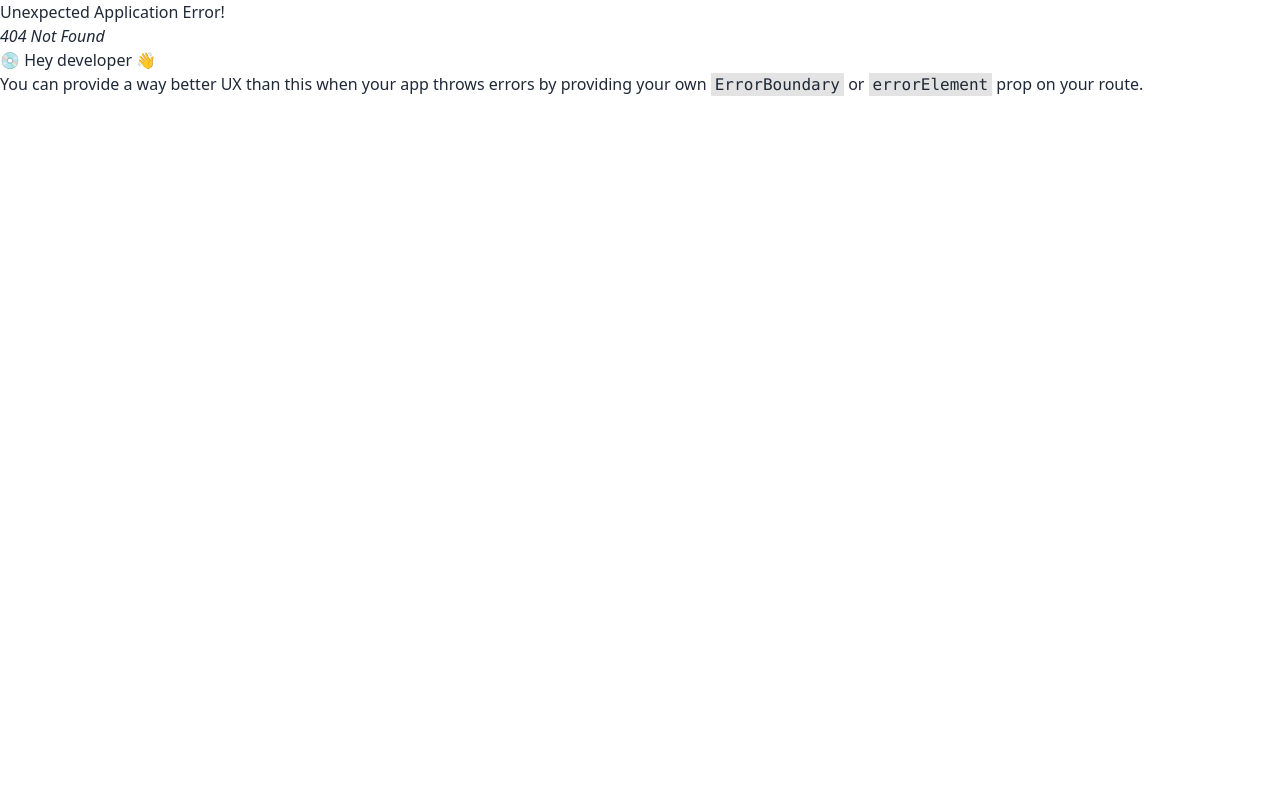
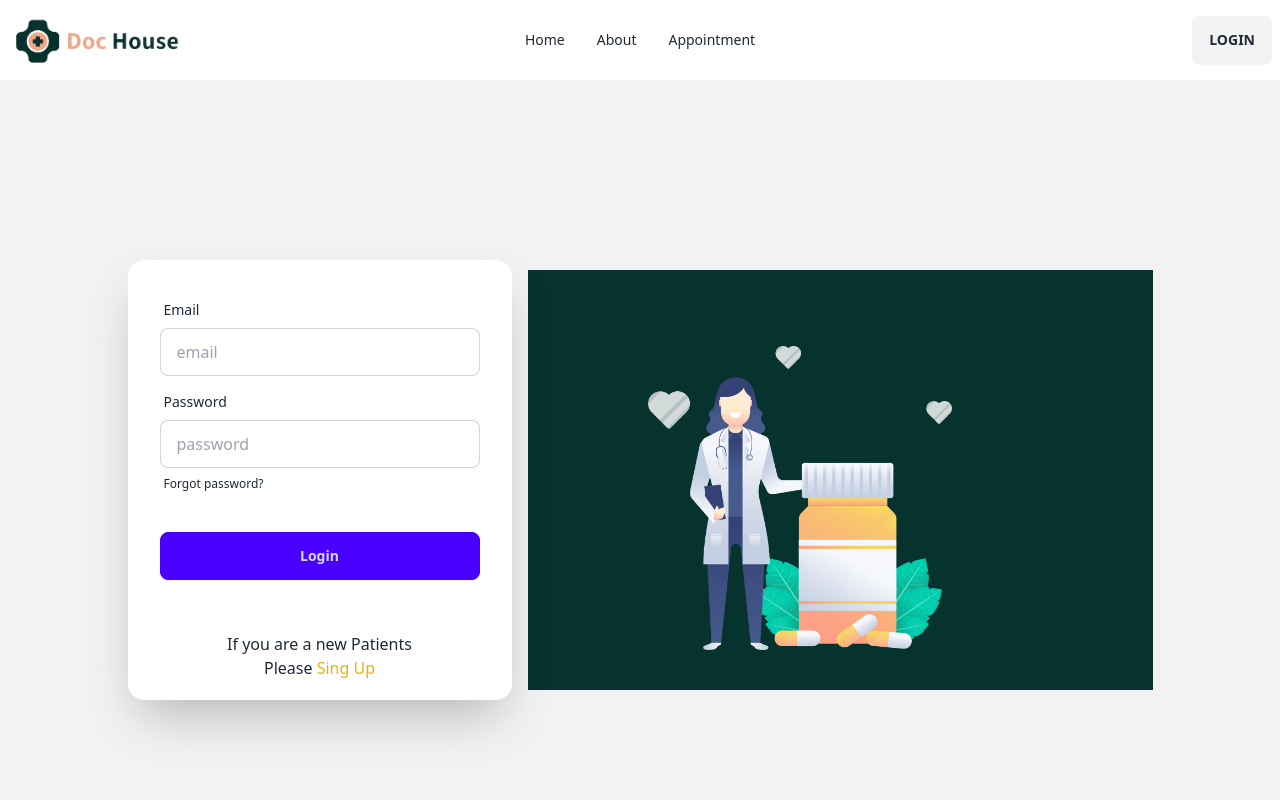
Before and after one commit to tawhid3482/Doc-Hourse, a React (Vite) app: page /singUp in a window 1280 px wide. Before the commit this address had no page. Shown: the top 800 px of the page. Built offline with nearby package versions, Linux system fonts and the light colour scheme.

Commit message:
signup working

```diff
--- a/src/Login/Login.jsx
+++ b/src/Login/Login.jsx
@@ -1,6 +1,8 @@
 // import { useForm, SubmitHandler } from "react-hook-form"
 import back from '../assets/login/back.png'
 import login from '../assets/login/login.png'
+import { Link } from "react-router-dom";
+
 const Login = () => {
   // const {
   //     register,
@@ -52,6 +54,12 @@ const Login = () => {
                 <button className="btn btn-primary">Login</button>
               </div>
             </form>
+            <div className="text-center p-5">
+                <p>If you are a new Patients <br />
+                Please <Link to='/singUp'> <span className='text-yellow-500 '>Sing Up</span></Link>
+                 </p>
+            </div>
+
           </div>
         </div>
       </div>
--- a/src/Routes/Routes.jsx
+++ b/src/Routes/Routes.jsx
@@ -2,6 +2,7 @@ import { createBrowserRouter } from "react-router-dom";
 import MainlayOut from "../LayOut/MainlayOut";
 import Home from "../Home/Home";
 import Login from "../Login/Login";
+import SignUp from "../SignUp/SignUp";
 
 const Routes = createBrowserRouter([
   {
@@ -16,6 +17,10 @@ const Routes = createBrowserRouter([
         path: "/login",
         element: <Login></Login>
       },
+      {
+        path:'/singUp',
+        element:<SignUp></SignUp>
+      }
     ],
   },
 ]);
--- a/src/SignUp/SignUp.jsx
+++ b/src/SignUp/SignUp.jsx
@@ -1,8 +1,59 @@
-
+import { Link } from 'react-router-dom';
+import back from '../assets/login/back.png'
+import login from '../assets/login/login.png'
 const SignUp = () => {
     return (
         <div>
+            <div className="hero min-h-screen bg-base-200">
+        <div className="hero-content flex-col md:flex-row-reverse">
+          <div className="text-center lg:text-left ">
+            <img src={back} className='h-[420px] w-[680px] ' alt="" />
+            <div className=" -mt-96  lg:ml-20">
+                <img src={login} className='w-96 h-96 p-10' alt="" />
 
+            </div>
+          </div>
+          <div className="card shrink-0 w-full max-w-sm shadow-2xl bg-base-100">
+            <form className="card-body">
+              <div className="form-control">
+                <label className="label">
+                  <span className="label-text">Email</span>
+                </label>
+                <input
+                  type="email"
+                  placeholder="email"
+                  className="input input-bordered"
+                  required
+                />
+              </div>
+              <div className="form-control">
+                <label className="label">
+                  <span className="label-text">Password</span>
+                </label>
+                <input
+                  type="password"
+                  placeholder="password"
+                  className="input input-bordered"
+                  required
+                />
+                <label className="label">
+                  <a href="#" className="label-text-alt link link-hover">
+                    Forgot password?
+                  </a>
+                </label>
+              </div>
+              <div className="form-control mt-6">
+                <button className="btn btn-primary">Login</button>
+              </div>
+            </form>
+            <div className="text-center p-5">
+                <p>If you are a new Patients <br />
+                Please <Link to='/login'> <span className='text-yellow-500 '>Sing Up</span></Link>
+                 </p>
+            </div>
+          </div>
+        </div>
+      </div>
         </div>
     );
 };
```
